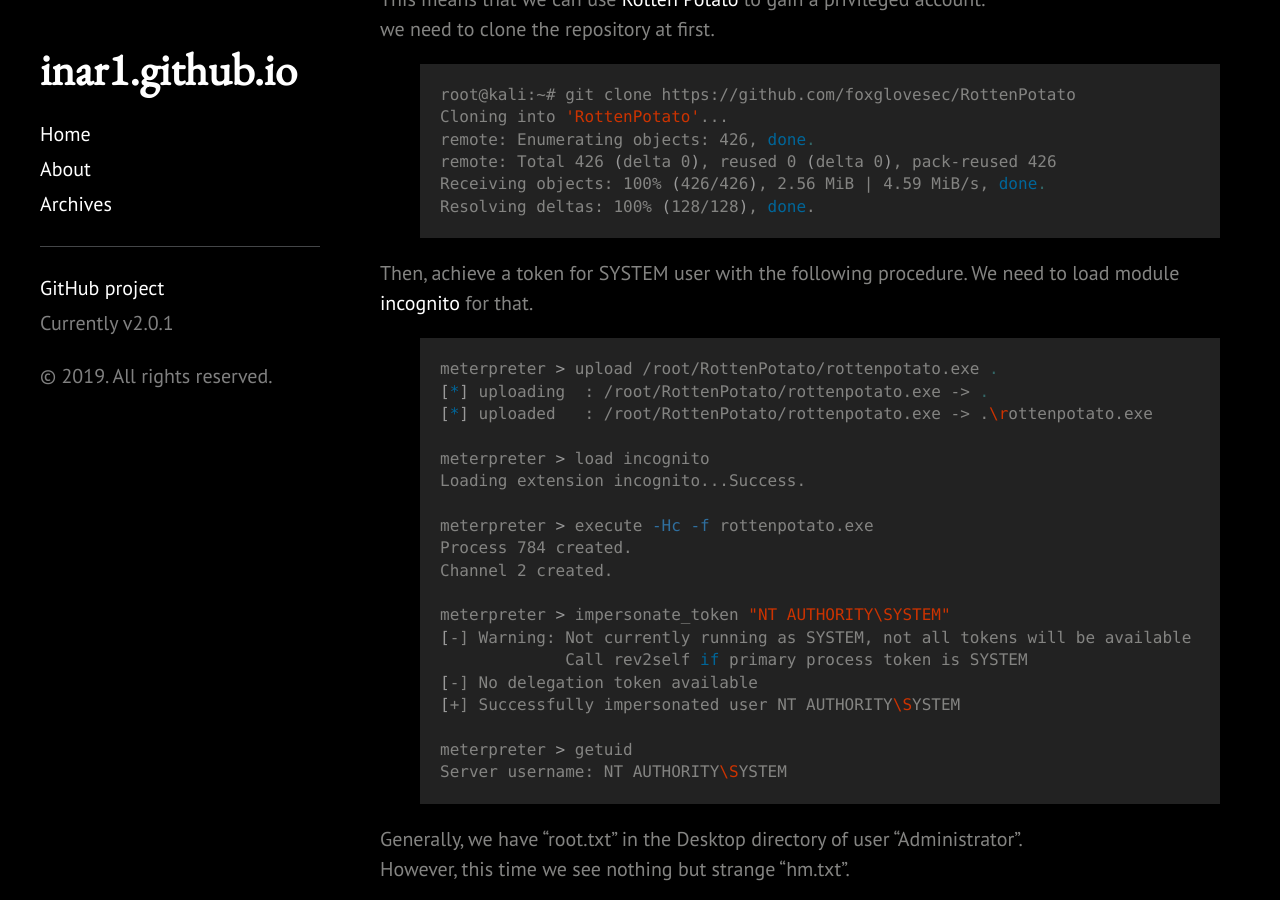
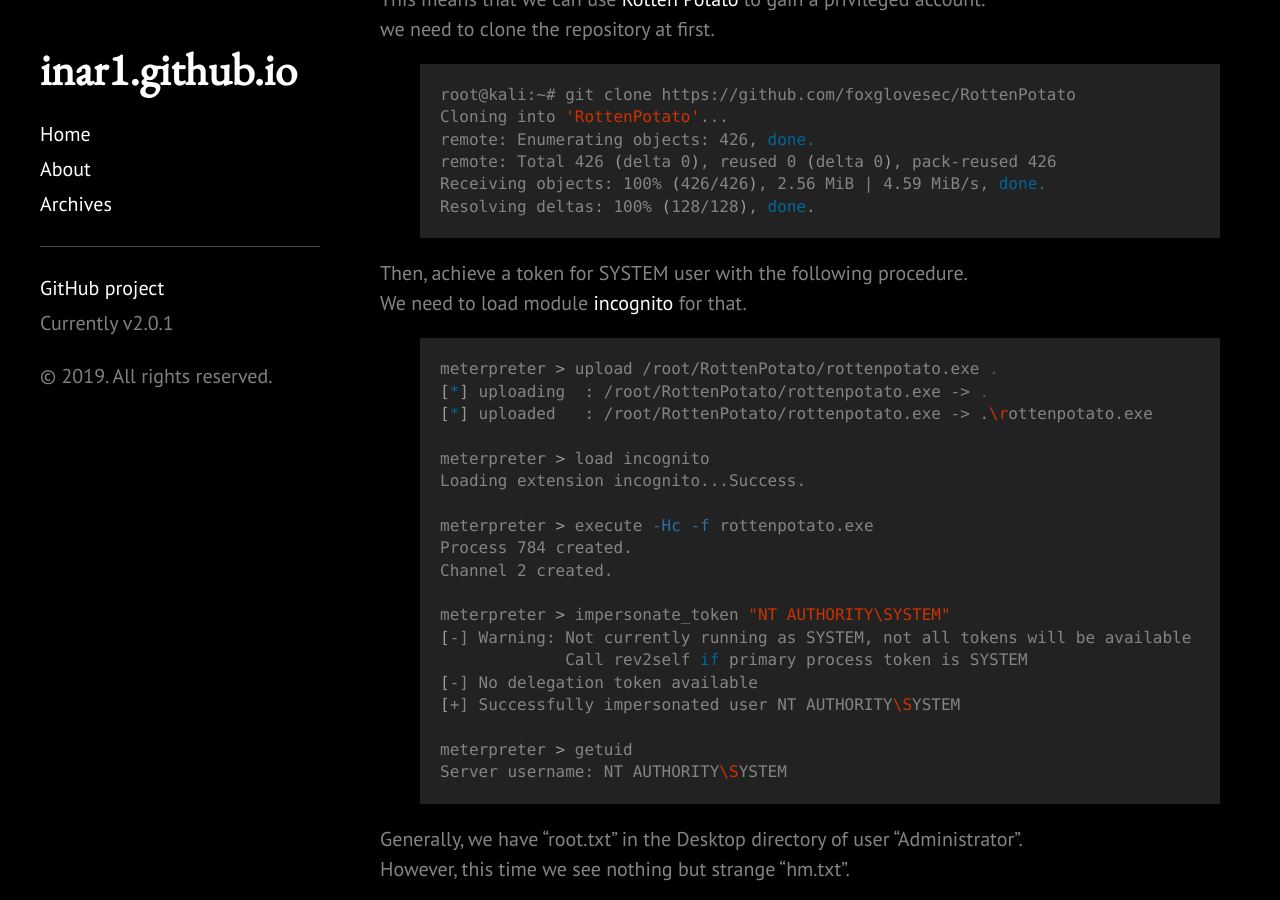
Before and after one commit to 1n4r1/1n4r1.github.io, a Jekyll site: the page built from _posts/2019-09-16-Hackthebox-Jeeves-Walkthrough.md, in a window 1280 px wide and 900 px high, scrolled down 6573 px. Built offline with Jekyll 4.4.1, drawn with Linux system fonts in a browser that asks for light colours; a style sheet for code colours, icons or effects is not loaded; some of the changed text lies outside the part shown.

```diff
--- a/_posts/2019-09-16-Hackthebox-Jeeves-Walkthrough.md
+++ b/_posts/2019-09-16-Hackthebox-Jeeves-Walkthrough.md
@@ -235,7 +235,7 @@ Receiving objects: 100% (426/426), 2.56 MiB | 4.59 MiB/s, done.
 Resolving deltas: 100% (128/128), done.
 {% endhighlight %}
 
-Then, achieve a token for SYSTEM user with the following procedure.
+Then, achieve a token for SYSTEM user with the following procedure.<br>
 We need to load module <a href="https://www.offensive-security.com/metasploit-unleashed/fun-incognito/">incognito</a> for that.
 {% highlight shell %}
 meterpreter > upload /root/RottenPotato/rottenpotato.exe .
```
Also changed, not shown: other parts of _posts/2019-09-16-Hackthebox-Jeeves-Walkthrough.md (+1 -1 lines).
